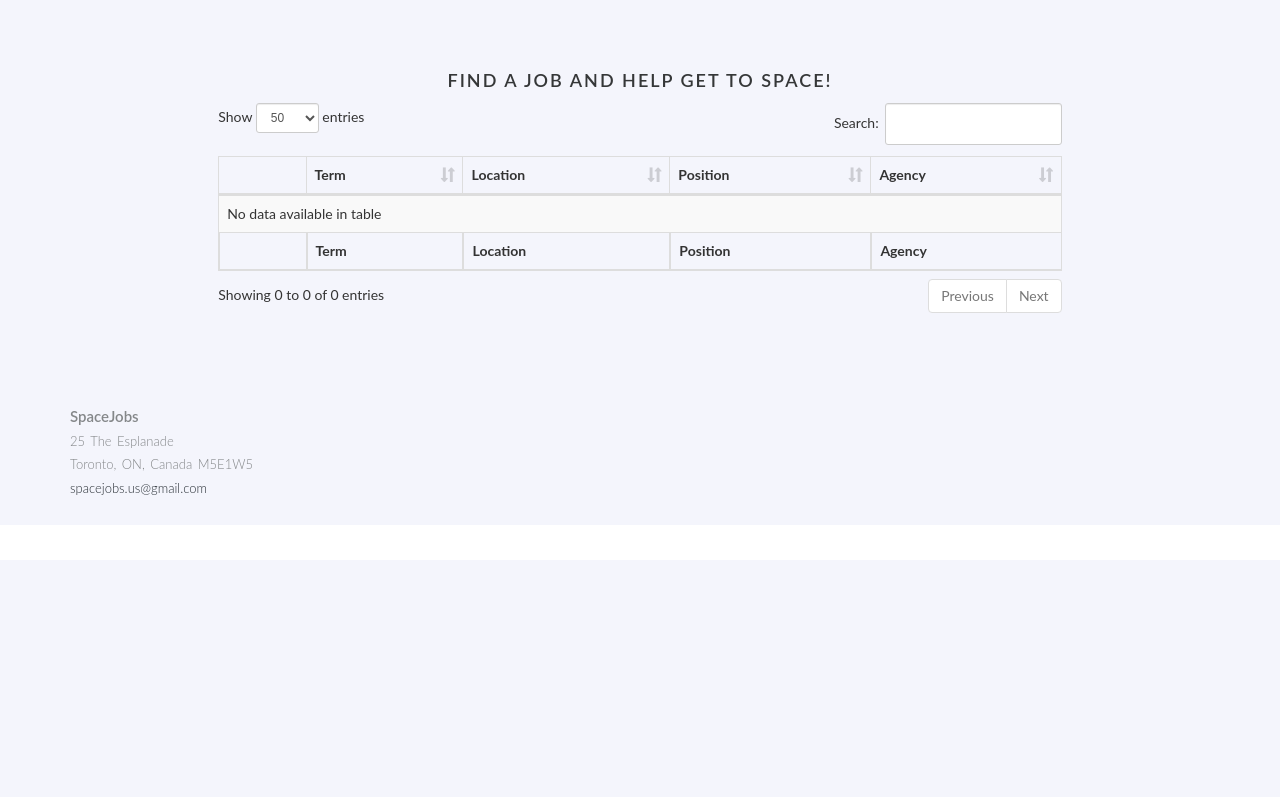
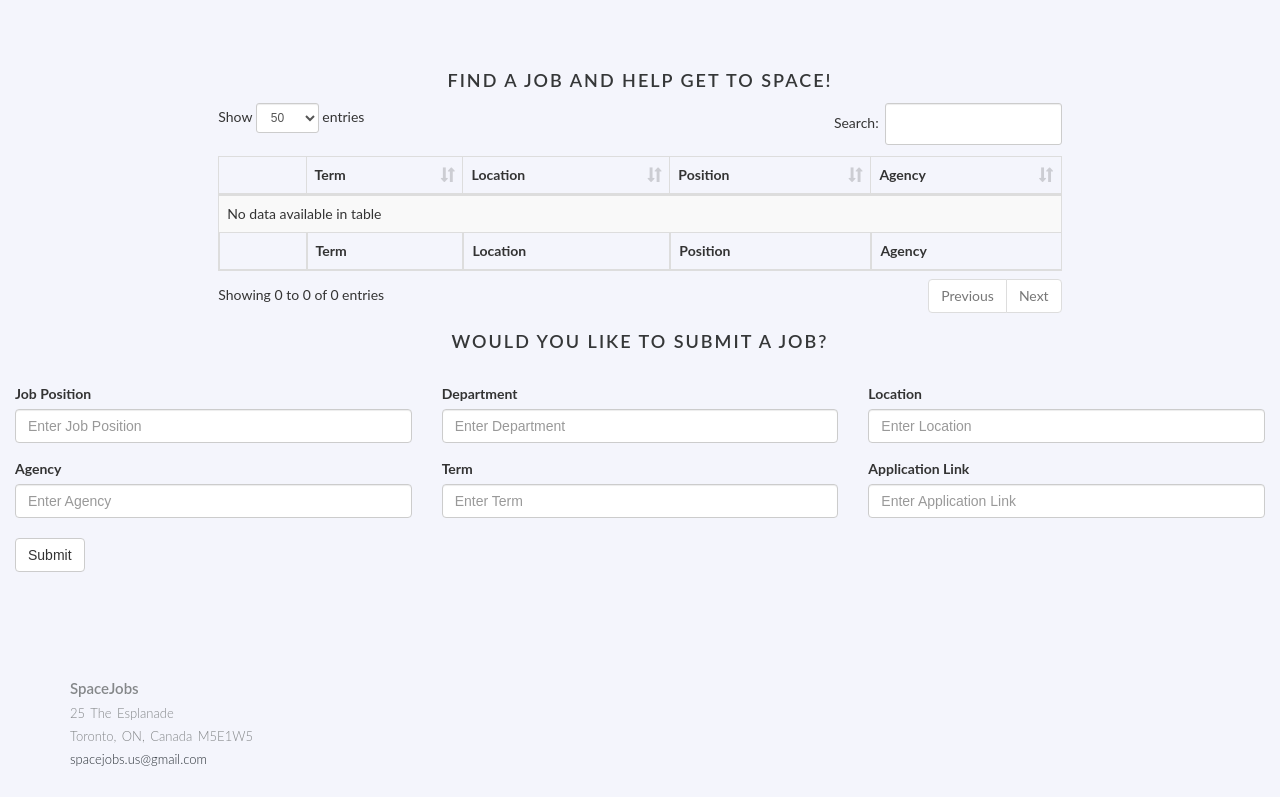
Before and after one commit to elburz/spacejobs, a Flask app: page / in a window 1280 px wide. Shown: the part 240-1037 px from the top of the page. Before the commit the page ends 735 px from the top, so only its background shows below. Run offline with Flask 2, Linux system fonts and the light colour scheme; data that the repository does not hold is empty; some libraries are stand-ins or nearby versions.

Commit message:
add form to main and being styling

```diff
--- a/templates/main.html
+++ b/templates/main.html
@@ -44,9 +44,31 @@
 					</tr>
 				{% endfor %}
 				</tbody>
-
 			</table>
 		</div>
+		<div class="col-md-12">
+      		<h1 class="chain">WOULD YOU LIKE TO SUBMIT A JOB?</h1>
+                <form method="post" name="job_post">
+                    <div class="form-group" style="padding: 20px 0px">
+                        <div class="col-sm-4"><label for="JobPosition">Job Position</label><input required="" placeholder="Enter Job Position" name="jobposition" id="JobPosition" class="form-control" type="text"></div>
+
+                        <div class="col-sm-4"><label for="Department">Department</label><input required="" placeholder="Enter Department" name="department" id="Department" class="form-control" type="text"></div>
+
+                      <div class="col-sm-4"><label for="Location">Location</label><input required="" placeholder="Enter Location" id="Location" class="form-control" name="location" type="text"></div>
+                    </div>
+
+                    <div class="form-group" style="padding: 40px 0px">
+                        <div class="col-sm-4"><label for="Agency">Agency</label><input required="" placeholder="Enter Agency" id="Agency" class="form-control" name="agency" type="text"></div>
+                        <div class="col-sm-4"><label for="Term">Term</label><input required="" placeholder="Enter Term" id="Term" name="term" class="form-control" type="text"></div>
+
+                        <div class="col-sm-4"><label for="ApplicationLink">Application Link</label><input required="" placeholder="Enter Application Link" id="ApplicationLink" class="form-control" name="link" type="text"></div>
+                    </div>
+
+                    <div style="padding: 20px 15px" class="col-sm-5">
+                    	<button required="" value="job_submit" class="btn btn-default" name="submit" type="submit">Submit</button>
+                    </div>
+                </form>
+    	</div>
 	</div>
 </div>
 {% endblock %}
```
